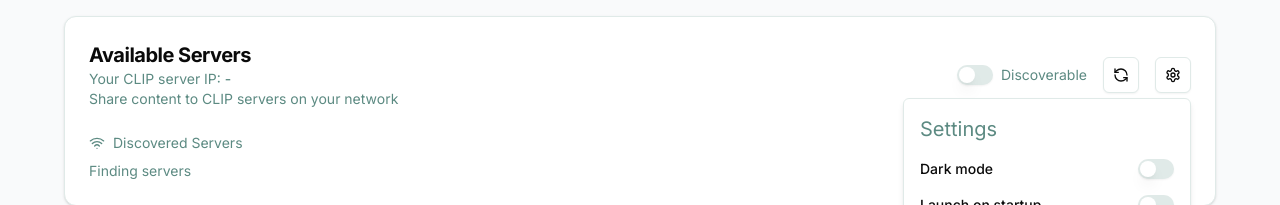
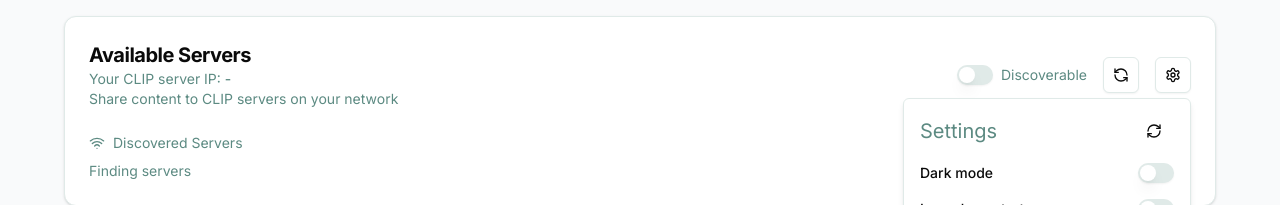
Before and after one commit to ThanMatt/CLIP-desktop, a React (Vite) app: page / in a window 1280 px wide. Both pictures are taken after a click on the button 1173 px from the left and 75 px from the top of the page. Shown: the top 205 px of the page. Built offline with nearby package versions, Linux system fonts and the light colour scheme.

Commit message:
Added version checker

```diff
--- a/src/main.ts
+++ b/src/main.ts
@@ -22,6 +22,7 @@
 import { SettingsManager } from "./services/SettingsManagerService";
 import { getServerIp } from "./utils";
 import { ClipService } from "./services/ClipService";
+import { UpdateCheckerService } from "./services/UpdateCheckerService";
 import {
   FilePayload,
   IpcResponse,
@@ -73,6 +74,7 @@
 
 const settingsManager = new SettingsManager();
 const discoveryService = new ClipDiscoveryService(port, settingsManager);
+const updateChecker = new UpdateCheckerService(app.getVersion());
 
 app.setLoginItemSettings({
   openAtLogin: settingsManager.getLaunchOnStartup(),
@@ -251,7 +253,9 @@
 
     // Check if file exists
     if (!fs.existsSync(filePath)) {
-      return res.status(404).json({ success: false, message: "File not found" });
+      return res
+        .status(404)
+        .json({ success: false, message: "File not found" });
     }
 
     // Serve the file
@@ -422,6 +426,24 @@
       message: "Success",
     };
   });
+
+  // :: Check for updates
+  ipcMain.handle("check-for-updates", async () => {
+    try {
+      const updateInfo = await updateChecker.checkForUpdates();
+      return {
+        success: true,
+        message: "Success",
+        data: updateInfo,
+      };
+    } catch (error) {
+      console.error("Failed to check for updates:", error);
+      return {
+        success: false,
+        message: "Failed to check for updates",
+      };
+    }
+  });
 }
 
 app.on("ready", async () => {
--- a/src/preload.ts
+++ b/src/preload.ts
@@ -47,4 +47,5 @@
   },
   getAppVersion: () => ipcRenderer.invoke("get-app-version"),
   openExternal: (url: string) => ipcRenderer.invoke("open-external", url),
+  checkForUpdates: () => ipcRenderer.invoke("check-for-updates"),
 });
--- a/src/renderer/components/AboutDialog/AboutDialog.tsx
+++ b/src/renderer/components/AboutDialog/AboutDialog.tsx
@@ -2,6 +2,7 @@
 import { Button } from "../ui/button";
 import { Card, CardContent, CardHeader, CardTitle } from "../ui/card";
 import { ExternalLink, Github } from "lucide-react";
+import { UpdateIndicator } from "../UpdateIndicator";
 
 type AboutDialogProps = {
   isOpen: boolean;
@@ -51,6 +52,8 @@
             </p>
           </div>
 
+          <UpdateIndicator />
+
           <div className="space-y-2">
             <Button
               variant="outline"
--- a/src/renderer/components/SettingsPopover/SettingsPopover.tsx
+++ b/src/renderer/components/SettingsPopover/SettingsPopover.tsx
@@ -4,6 +4,7 @@
 import { Lead } from "../ui/typography";
 import { Settings } from "../../../types";
 import { SettingItem } from "../SettingItem";
+import { UpdateIndicator } from "../UpdateIndicator";
 
 type SettingsPopoverProps = {
   settings: Settings;
@@ -28,7 +29,10 @@
       </PopoverTrigger>
       <PopoverContent align="end" className="p-4" sideOffset={5}>
         <div className="space-y-4">
-          <Lead>Settings</Lead>
+          <div className="flex items-center justify-between">
+            <Lead>Settings</Lead>
+            <UpdateIndicator compact />
+          </div>
           <div className="space-y-2">
             <SettingItem
               label="Dark mode"
--- /dev/null
+++ b/src/renderer/components/UpdateIndicator/UpdateIndicator.tsx
@@ -0,0 +1,134 @@
+import { useState, useEffect } from "react";
+import { Button } from "../ui/button";
+import { Download, RefreshCw, ExternalLink } from "lucide-react";
+
+interface UpdateInfo {
+  hasUpdate: boolean;
+  latestVersion: string;
+  currentVersion: string;
+  downloadUrl?: string;
+  releaseNotes?: string;
+}
+
+type UpdateIndicatorProps = {
+  compact?: boolean;
+};
+
+const UpdateIndicator = ({ compact = false }: UpdateIndicatorProps) => {
+  const [updateInfo, setUpdateInfo] = useState<UpdateInfo | null>(null);
+  const [isChecking, setIsChecking] = useState(false);
+  const [error, setError] = useState<string | null>(null);
+
+  const checkForUpdates = async () => {
+    setIsChecking(true);
+    setError(null);
+
+    try {
+      const response = await window.api.checkForUpdates();
+      if (response.success) {
+        setUpdateInfo(response.data);
+      } else {
+        setError(response.message || "Failed to check for updates");
+      }
+    } catch (err) {
+      setError("Network error while checking for updates");
+    } finally {
+      setIsChecking(false);
+    }
+  };
+
+  useEffect(() => {
+    // :: Check for updates on component mount
+    checkForUpdates();
+  }, []);
+
+  const handleDownload = () => {
+    if (updateInfo?.downloadUrl) {
+      window.api.openExternal(updateInfo.downloadUrl);
+    }
+  };
+
+  if (compact) {
+    // :: Compact version for settings or header
+    return (
+      <div className="flex items-center gap-2">
+        {updateInfo?.hasUpdate && (
+          <div className="flex items-center gap-2 text-sm">
+            <div className="w-2 h-2 bg-blue-500 rounded-full animate-pulse" />
+            <span className="text-blue-600 dark:text-blue-400">
+              Update available
+            </span>
+          </div>
+        )}
+        <Button
+          variant="ghost"
+          size="sm"
+          onClick={checkForUpdates}
+          disabled={isChecking}
+        >
+          <RefreshCw
+            className={`h-3 w-3 ${isChecking ? "animate-spin" : ""}`}
+          />
+        </Button>
+      </div>
+    );
+  }
+
+  // :: Full version for About dialog
+  return (
+    <div className="space-y-3">
+      <div className="flex items-center justify-between">
+        <span className="text-sm font-medium">Updates</span>
+        <Button
+          variant="ghost"
+          size="sm"
+          onClick={checkForUpdates}
+          disabled={isChecking}
+        >
+          <RefreshCw
+            className={`h-3 w-3 mr-1 ${isChecking ? "animate-spin" : ""}`}
+          />
+          Check
+        </Button>
+      </div>
+
+      {error && (
+        <div className="text-xs text-red-600 dark:text-red-400">{error}</div>
+      )}
+
+      {updateInfo && !isChecking && (
+        <div className="space-y-2">
+          {updateInfo.hasUpdate ? (
+            <div className="p-3 bg-blue-50 dark:bg-blue-950/20 rounded-lg border border-blue-200 dark:border-blue-800">
+              <div className="flex items-center gap-2 mb-2">
+                <Download className="h-4 w-4 text-blue-600" />
+                <span className="text-sm font-medium text-blue-900 dark:text-blue-100">
+                  Update Available
+                </span>
+              </div>
+              <div className="text-xs text-blue-700 dark:text-blue-300 space-y-1">
+                <div>Current: v{updateInfo.currentVersion}</div>
+                <div>Latest: v{updateInfo.latestVersion}</div>
+              </div>
+              <Button
+                size="sm"
+                className="w-full mt-2"
+                onClick={handleDownload}
+              >
+                <ExternalLink className="h-3 w-3 mr-1" />
+                Download Update
+              </Button>
+            </div>
+          ) : (
+            <div className="text-xs text-green-600 dark:text-green-400 flex items-center gap-1">
+              <div className="w-2 h-2 bg-green-500 rounded-full" />
+              You're using the latest version
+            </div>
+          )}
+        </div>
+      )}
+    </div>
+  );
+};
+
+export default UpdateIndicator;
--- /dev/null
+++ b/src/renderer/components/UpdateIndicator/index.ts
@@ -0,0 +1 @@
+export { default as UpdateIndicator } from "./UpdateIndicator";
--- /dev/null
+++ b/src/services/UpdateCheckerService.ts
@@ -0,0 +1,110 @@
+export interface UpdateInfo {
+  hasUpdate: boolean;
+  latestVersion: string;
+  currentVersion: string;
+  downloadUrl?: string;
+  releaseNotes?: string;
+}
+
+export class UpdateCheckerService {
+  private static readonly GITHUB_API_URL =
+    "https://api.github.com/repos/thanmatt/CLIP-desktop/releases/latest";
+  private static readonly CHECK_INTERVAL = 6 * 60 * 60 * 1000; // 6 hours
+
+  private lastCheckTime = 0;
+  private cachedUpdateInfo: UpdateInfo | null = null;
+
+  constructor(private currentVersion: string) {}
+
+  async checkForUpdates(): Promise<UpdateInfo> {
+    const now = Date.now();
+
+    // :: Use cached result if checked recently
+    if (
+      this.cachedUpdateInfo &&
+      now - this.lastCheckTime < UpdateCheckerService.CHECK_INTERVAL
+    ) {
+      return this.cachedUpdateInfo;
+    }
+
+    try {
+      const response = await fetch(UpdateCheckerService.GITHUB_API_URL);
+
+      if (!response.ok) {
+        throw new Error(`GitHub API responded with ${response.status}`);
+      }
+
+      const release = await response.json();
+      const latestVersion = release.tag_name.replace(/^v/, ""); // Remove 'v' prefix
+      const currentVersionClean = this.currentVersion.replace(/^v/, "");
+
+      const updateInfo: UpdateInfo = {
+        hasUpdate: this.isNewerVersion(latestVersion, currentVersionClean),
+        latestVersion,
+        currentVersion: currentVersionClean,
+        downloadUrl: release.html_url,
+        releaseNotes: release.body,
+      };
+
+      this.cachedUpdateInfo = updateInfo;
+      this.lastCheckTime = now;
+
+      return updateInfo;
+    } catch (error) {
+      console.error("Failed to check for updates:", error);
+
+      // :: Return cached result or default
+      return (
+        this.cachedUpdateInfo || {
+          hasUpdate: false,
+          latestVersion: this.currentVersion,
+          currentVersion: this.currentVersion,
+        }
+      );
+    }
+  }
+
+  private isNewerVersion(latest: string, current: string): boolean {
+    // :: Simple version comparison for semantic versioning
+    const parseVersion = (version: string) => {
+      const parts = version.split("-");
+      const mainVersion = parts[0];
+      const prerelease = parts[1] || "";
+
+      const [major, minor, patch] = mainVersion.split(".").map(Number);
+      return { major, minor, patch, prerelease };
+    };
+
+    const latestParsed = parseVersion(latest);
+    const currentParsed = parseVersion(current);
+
+    // :: Compare major.minor.patch
+    if (latestParsed.major !== currentParsed.major) {
+      return latestParsed.major > currentParsed.major;
+    }
+    if (latestParsed.minor !== currentParsed.minor) {
+      return latestParsed.minor > currentParsed.minor;
+    }
+    if (latestParsed.patch !== currentParsed.patch) {
+      return latestParsed.patch > currentParsed.patch;
+    }
+
+    // :: If main versions are equal, compare prereleases
+    if (!latestParsed.prerelease && currentParsed.prerelease) {
+      return true; // Stable is newer than prerelease
+    }
+    if (latestParsed.prerelease && !currentParsed.prerelease) {
+      return false; // :: Prerelease is older than stable
+    }
+    if (latestParsed.prerelease && currentParsed.prerelease) {
+      return latestParsed.prerelease > currentParsed.prerelease;
+    }
+
+    return false; // :: Versions are equal
+  }
+
+  clearCache(): void {
+    this.cachedUpdateInfo = null;
+    this.lastCheckTime = 0;
+  }
+}
```
